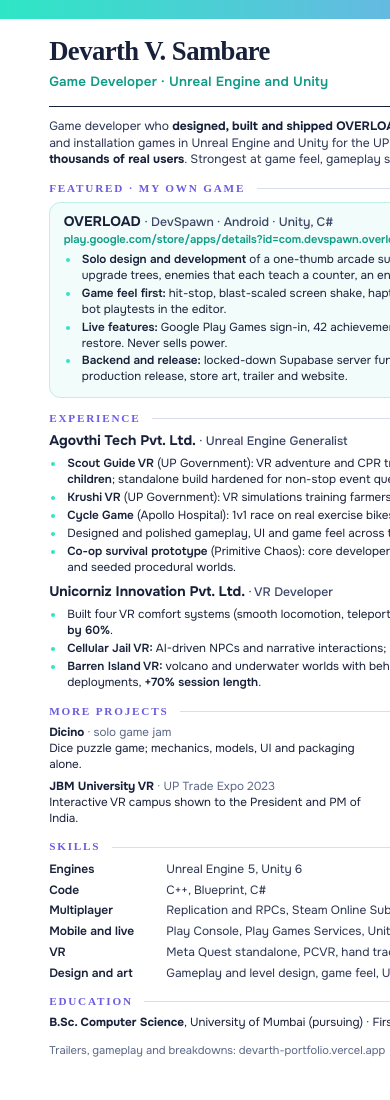
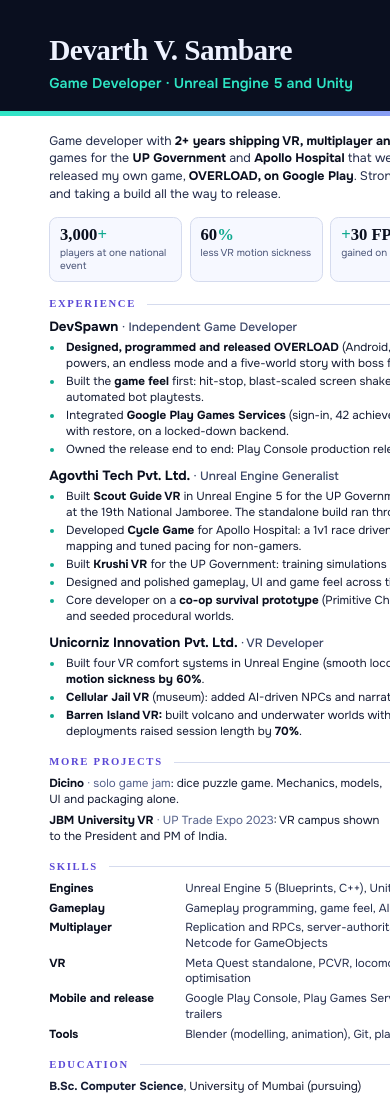
Before and after one commit to DevarthSambare/devarth-portfolio, a plain HTML site: page resume/resume.html in a window 390 px wide. Shown: the top 1100 px of the page. Drawn offline with Linux system fonts and the light colour scheme; a web font is replaced by a local one.

Commit message:
Stronger games resume: proof numbers, Unreal first, impact bullets
- Header band with role, contact, portfolio, LinkedIn and Google Play links
- Row of five proof numbers under the summary
- DevSpawn (Overload) listed as current experience, then Agovthi and
  Unicorniz with result-led bullets
- Skills grouped by engine, gameplay, multiplayer, VR, mobile and tools
- One A4 page, selectable text for applicant tracking systems

Co-Authored-By: Claude Fable 5.2 <noreply@anthropic.com>

```diff
--- a/resume/resume.html
+++ b/resume/resume.html
@@ -1,105 +1,126 @@
 <!DOCTYPE html>
-<html lang="en"><head><meta charset="UTF-8"><title>Devarth V. Sambare · Game Developer · Resume</title>
+<html lang="en"><head><meta charset="UTF-8">
+<title>Devarth V. Sambare - Game Developer (Unreal Engine, Unity) - Resume</title>
+<meta name="author" content="Devarth V. Sambare">
+<meta name="description" content="Game developer resume. Unreal Engine 5, Unity, VR, multiplayer, mobile.">
 <link href="https://fonts.googleapis.com/css2?family=Unbounded:wght@600;700&family=Onest:wght@400;500;600;700&display=swap" rel="stylesheet">
 <style>
 @page{size:A4;margin:0}
 *{box-sizing:border-box;margin:0;padding:0}
-body{font-family:'Onest',sans-serif;color:#18213A;font-size:8.8pt;line-height:1.36;-webkit-print-color-adjust:exact;print-color-adjust:exact}
-.page{width:210mm;min-height:297mm;padding:10mm 13mm 8mm;position:relative}
-.page::before{content:'';position:absolute;left:0;top:0;right:0;height:5mm;background:linear-gradient(90deg,#2EE6C5,#9D8CFF)}
+body{font-family:'Onest',Arial,sans-serif;color:#141B33;font-size:8.75pt;line-height:1.36;-webkit-print-color-adjust:exact;print-color-adjust:exact}
 a{color:inherit;text-decoration:none}
-header{display:flex;justify-content:space-between;align-items:flex-end;gap:10mm;padding-bottom:4mm;border-bottom:1.2px solid #18213A}
-h1{font-family:'Unbounded';font-weight:700;font-size:20pt;letter-spacing:-.02em;line-height:1;white-space:nowrap}
-.role{white-space:nowrap;font-size:10pt;font-weight:600;color:#0E9C86;margin-top:2.2mm;letter-spacing:.02em}
-.contact{text-align:right;font-size:8pt;line-height:1.55;white-space:nowrap;color:#3A4566}
-.contact b{color:#18213A;font-weight:600}
-.summary{margin:3mm 0 1mm;font-size:9.1pt;color:#2A3452}
-.summary b{color:#18213A}
-h2{font-family:'Unbounded';font-weight:600;font-size:8.4pt;letter-spacing:.16em;text-transform:uppercase;color:#6C5CE0;margin:3.4mm 0 1.6mm;display:flex;align-items:center;gap:3mm}
-h2::after{content:'';flex:1;height:1px;background:#D9DDEC}
-.feat{border:1.2px solid #BFEFE6;background:#F2FCFA;border-radius:3mm;padding:2.6mm 3.6mm}
+.page{width:210mm;height:297mm;padding:0 13mm 8mm;position:relative;overflow:hidden}
+.top{margin:0 -13mm;padding:9.5mm 13mm 6mm;background:#0A0F1F;color:#EEF2FF;position:relative}
+.top::after{content:'';position:absolute;left:0;right:0;bottom:0;height:1.4mm;background:linear-gradient(90deg,#2EE6C5,#9D8CFF 60%,#FF3DCB)}
+.top-row{display:flex;justify-content:space-between;align-items:flex-end;gap:8mm}
+h1{font-family:'Unbounded';font-weight:700;font-size:22pt;letter-spacing:-.02em;line-height:1;white-space:nowrap}
+.role{font-size:10.6pt;font-weight:600;color:#2EE6C5;margin-top:2.4mm;letter-spacing:.01em}
+.contact{text-align:right;font-size:8.2pt;line-height:1.6;color:#B9C3E4;white-space:nowrap}
+.contact b{color:#fff;font-weight:600}
+.contact a.l{color:#2EE6C5;font-weight:600}
+.summary{margin:4.4mm 0 0;font-size:9.3pt;line-height:1.42;color:#232C4A}
+.summary b{color:#0A0F1F;font-weight:700}
+.proof{display:grid;grid-template-columns:repeat(5,1fr);gap:2mm;margin:3.6mm 0 0}
+.proof div{border:1px solid #D5DBEE;border-radius:2.2mm;padding:2.2mm 2.6mm;background:#F6F8FF}
+.proof b{display:block;font-family:'Unbounded';font-weight:700;font-size:12.5pt;color:#0A0F1F;line-height:1.05}
+.proof b i{font-style:normal;color:#0FA98F}
+.proof span{display:block;font-size:7.5pt;color:#4A5578;line-height:1.25;margin-top:1mm}
+h2{font-family:'Unbounded';font-weight:600;font-size:8pt;letter-spacing:.16em;text-transform:uppercase;color:#5B49D6;margin:4mm 0 1.8mm;display:flex;align-items:center;gap:3mm}
+h2::after{content:'';flex:1;height:1px;background:#D5DBEE}
+.job{margin-bottom:2.5mm}
 .row{display:flex;justify-content:space-between;align-items:baseline;gap:6mm}
-.t{font-weight:700;font-size:10.4pt}
-.t span{font-weight:500;color:#3A4566;font-size:9.2pt}
-.d{font-size:8.6pt;color:#5B6788;white-space:nowrap;font-weight:500}
-.link{font-size:8.4pt;color:#0E9C86;font-weight:600}
-ul{margin:1.4mm 0 0 4.2mm}
-li{margin-bottom:.5mm;padding-left:.6mm}
-li::marker{color:#2EE6C5}
-li b{font-weight:600}
-.job{margin-bottom:2mm}
-.grid{display:grid;grid-template-columns:1fr 1fr;gap:1.6mm 6mm}
-.mini b{font-weight:700}
-.mini span{color:#5B6788}
-.skills{display:grid;grid-template-columns:28mm 1fr;gap:1.2mm 3mm;font-size:9pt}
-.skills dt{font-weight:600}
-.skills dd{color:#2A3452}
-.foot{display:flex;justify-content:space-between;margin-top:3mm;font-size:8.4pt;color:#5B6788}
+.t{font-weight:700;font-size:10pt;color:#0A0F1F}
+.t span{font-weight:500;color:#3A4566;font-size:9pt}
+.d{font-size:8.3pt;color:#55618A;white-space:nowrap;font-weight:500}
+ul{margin:1.1mm 0 0 4mm}
+li{margin-bottom:.55mm;padding-left:.5mm}
+li::marker{color:#0FA98F}
+li b{font-weight:700;color:#0A0F1F}
+.grid{display:grid;grid-template-columns:1fr 1fr;gap:1.3mm 7mm}
+.mini b{font-weight:700;color:#0A0F1F}
+.mini span{color:#55618A}
+.skills{display:grid;grid-template-columns:33mm 1fr;gap:1mm 3mm;font-size:8.75pt}
+.skills dt{font-weight:700;color:#0A0F1F}
+.skills dd{color:#232C4A}
+.edu{display:flex;justify-content:space-between;gap:6mm}
 </style></head>
 <body><div class="page">
-<header>
-  <div><h1>Devarth V. Sambare</h1><div class="role">Game Developer · Unreal Engine and Unity</div></div>
-  <div class="contact">
-    <b><a href="mailto:devarthsambare123@gmail.com">devarthsambare123@gmail.com</a></b> · +91 90828 31419<br>
-    Mumbai region (Vitawa), Maharashtra, India<br>
-    <a href="https://devarth-portfolio.vercel.app">devarth-portfolio.vercel.app</a> · <a href="https://www.linkedin.com/in/devarth-sambare-2b8049218/">LinkedIn</a>
+
+<div class="top">
+  <div class="top-row">
+    <div>
+      <h1>Devarth V. Sambare</h1>
+      <div class="role">Game Developer · Unreal Engine 5 and Unity</div>
+    </div>
+    <div class="contact">
+      <b><a href="mailto:devarthsambare123@gmail.com">devarthsambare123@gmail.com</a></b> · +91 90828 31419<br>
+      Mumbai region, Maharashtra, India · Open to full-time roles<br>
+      <a class="l" href="https://devarth-portfolio.vercel.app">devarth-portfolio.vercel.app</a> · <a class="l" href="https://www.linkedin.com/in/devarth-sambare-2b8049218/">LinkedIn</a> · <a class="l" href="https://play.google.com/store/apps/details?id=com.devspawn.overload">Overload on Google Play</a>
+    </div>
   </div>
-</header>
+</div>
 
-<p class="summary">Game developer who <b>designed, built and shipped OVERLOAD solo on Google Play</b>. Two years building VR, multiplayer and installation games in Unreal Engine and Unity for the UP Government, Apollo Hospital and museums, played by <b>thousands of real users</b>. Strongest at game feel, gameplay systems, multiplayer and getting games all the way to release.</p>
+<p class="summary">Game developer with <b>2+ years shipping VR, multiplayer and mobile games</b> in Unreal Engine 5 and Unity. Built client games for the <b>UP Government</b> and <b>Apollo Hospital</b> that were played by thousands, and designed, programmed and released my own game, <b>OVERLOAD, on Google Play</b>. Strongest in gameplay programming, game feel, VR interaction and taking a build all the way to release.</p>
 
-<h2>Featured · My own game</h2>
-<div class="feat">
-  <div class="row"><div class="t">OVERLOAD <span>· DevSpawn · Android · Unity, C#</span></div><div class="d">2026 · Live on Google Play</div></div>
-  <div class="link"><a href="https://play.google.com/store/apps/details?id=com.devspawn.overload">play.google.com/store/apps/details?id=com.devspawn.overload</a></div>
+<div class="proof">
+  <div><b>3,000<i>+</i></b><span>players at one national event</span></div>
+  <div><b>60<i>%</i></b><span>less VR motion sickness</span></div>
+  <div><b><i>+</i>30 FPS</b><span>gained on PCVR builds</span></div>
+  <div><b>10<i>+</i></b><span>games and VR titles built</span></div>
+  <div><b>1</b><span>game shipped solo to Google Play</span></div>
+</div>
+
+<h2>Experience</h2>
+
+<div class="job">
+  <div class="row"><div class="t">DevSpawn <span>· Independent Game Developer</span></div><div class="d">2026 to Present</div></div>
   <ul>
-    <li><b>Solo design and development</b> of a one-thumb arcade survivor: hold to charge, release to blast. 20+ powers across upgrade trees, enemies that each teach a counter, an endless mode and a five-world story with bosses.</li>
-    <li><b>Game feel first:</b> hit-stop, blast-scaled screen shake, haptics and musical kill sounds; balance tuned with automated bot playtests in the editor.</li>
-    <li><b>Live features:</b> Google Play Games sign-in, 42 achievements, global leaderboard, cloud saves, in-app purchases with restore. Never sells power.</li>
-    <li><b>Backend and release:</b> locked-down Supabase server functions, redeem codes, in-app data deletion; Play Console production release, store art, trailer and website.</li>
+    <li><b>Designed, programmed and released OVERLOAD</b> (Android, Google Play) alone: a one-thumb arcade survivor with 20+ powers, an endless mode and a five-world story with boss fights.</li>
+    <li>Built the <b>game feel</b> first: hit-stop, blast-scaled screen shake, haptics and musical kill sounds, then balanced it with automated bot playtests.</li>
+    <li>Integrated <b>Google Play Games Services</b> (sign-in, 42 achievements, global leaderboard, cloud saves) and in-app purchases with restore, on a locked-down backend.</li>
+    <li>Owned the release end to end: Play Console production release, store listing, trailer and website.</li>
   </ul>
 </div>
 
-<h2>Experience</h2>
 <div class="job">
   <div class="row"><div class="t">Agovthi Tech Pvt. Ltd. <span>· Unreal Engine Generalist</span></div><div class="d">Sep 2024 to Aug 2026 · Thane</div></div>
   <ul>
-    <li><b>Scout Guide VR</b> (UP Government): VR adventure and CPR training for the 19th National Jamboree, <b>played by 3,000+ children</b>; standalone build hardened for non-stop event queues.</li>
-    <li><b>Krushi VR</b> (UP Government): VR simulations training farmers in modern agricultural practices.</li>
-    <li><b>Cycle Game</b> (Apollo Hospital): 1v1 race on real exercise bikes; hardware input, speed mapping and pacing for non-gamers.</li>
-    <li>Designed and polished gameplay, UI and game feel across titles, <b>+25% engagement</b> in testing sessions.</li>
-    <li><b>Co-op survival prototype</b> (Primitive Chaos): core developer. Online co-op with server-authoritative gameplay, AI animals and seeded procedural worlds.</li>
+    <li>Built <b>Scout Guide VR</b> in Unreal Engine 5 for the UP Government: a VR adventure and CPR trainer <b>played by 3,000+ children</b> at the 19th National Jamboree. The standalone build ran through non-stop event queues.</li>
+    <li>Developed <b>Cycle Game</b> for Apollo Hospital: a 1v1 race driven by real exercise bikes. Wrote the race logic and hardware speed mapping and tuned pacing for non-gamers.</li>
+    <li>Built <b>Krushi VR</b> for the UP Government: training simulations that teach farmers modern agricultural practices.</li>
+    <li>Designed and polished gameplay, UI and game feel across titles, <b>raising engagement by 25%</b> in testing sessions.</li>
+    <li>Core developer on a <b>co-op survival prototype</b> (Primitive Chaos): online co-op with server-authoritative gameplay, AI animals and seeded procedural worlds.</li>
   </ul>
 </div>
+
 <div class="job">
-  <div class="row"><div class="t">Unicorniz Innovation Pvt. Ltd. <span>· VR Developer</span></div><div class="d">Mar 2024 to Jul 2024 · also Intern, Mar 2023 to May 2023</div></div>
+  <div class="row"><div class="t">Unicorniz Innovation Pvt. Ltd. <span>· VR Developer</span></div><div class="d">Mar 2024 to Jul 2024 · Intern, Mar 2023 to May 2023</div></div>
   <ul>
-    <li>Built four VR comfort systems (smooth locomotion, teleport, haptics, guided interaction) that <b>cut reported motion sickness by 60%</b>.</li>
-    <li><b>Cellular Jail VR:</b> AI-driven NPCs and narrative interactions; PCVR builds optimised by <b>+30 FPS</b>.</li>
-    <li><b>Barren Island VR:</b> volcano and underwater worlds with behaviour-tree NPCs, <b>+20% engagement</b>; three cross-platform deployments, <b>+70% session length</b>.</li>
+    <li>Built four VR comfort systems in Unreal Engine (smooth locomotion, teleport, haptics, guided interaction) that <b>cut reported motion sickness by 60%</b>.</li>
+    <li><b>Cellular Jail VR</b> (museum): added AI-driven NPCs and narrative interactions, and optimised PCVR builds by <b>+30 FPS</b>.</li>
+    <li><b>Barren Island VR:</b> built volcano and underwater worlds with behaviour-tree NPCs, <b>+20% engagement</b>; three cross-platform deployments raised session length by <b>70%</b>.</li>
   </ul>
 </div>
 
 <h2>More projects</h2>
 <div class="grid">
-  <div class="mini"><b>Dicino</b> <span>· solo game jam</span><br>Dice puzzle game; mechanics, models, UI and packaging alone.</div>
-  <div class="mini"><b>CourtRoom VR</b> <span>· team</span><br>Animations and in-VR case simulation functions.</div>
-  <div class="mini"><b>JBM University VR</b> <span>· UP Trade Expo 2023</span><br>Interactive VR campus shown to the President and PM of India.</div>
-  <div class="mini"><b>Seaside Wedding VR</b> <span>· freelance</span><br>A couple's wedding recreated as an island VR experience.</div>
+  <div class="mini"><b>Dicino</b> <span>· solo game jam</span>: dice puzzle game. Mechanics, models, UI and packaging alone.</div>
+  <div class="mini"><b>CourtRoom VR</b> <span>· team</span>: character animations and in-VR case simulation logic.</div>
+  <div class="mini"><b>JBM University VR</b> <span>· UP Trade Expo 2023</span>: VR campus shown to the President and PM of India.</div>
+  <div class="mini"><b>Cabin in the Woods</b> <span>· Unreal Engine 5</span>: three cinematic scenes lit and shot in three hours.</div>
 </div>
 
 <h2>Skills</h2>
 <dl class="skills">
-  <dt>Engines</dt><dd>Unreal Engine 5, Unity 6</dd>
-  <dt>Code</dt><dd>C++, Blueprint, C#</dd>
-  <dt>Multiplayer</dt><dd>Replication and RPCs, Steam Online Subsystem, EOS, Steamworks, Netcode for GameObjects</dd>
-  <dt>Mobile and live</dt><dd>Play Console, Play Games Services, Unity IAP, Supabase, store listings and trailers</dd>
-  <dt>VR</dt><dd>Meta Quest standalone, PCVR, hand tracking, locomotion and comfort design</dd>
-  <dt>Design and art</dt><dd>Gameplay and level design, game feel, UI/UX, Blender modelling and animation, playtesting and QA</dd>
+  <dt>Engines</dt><dd>Unreal Engine 5 (Blueprints, C++), Unity 6 (C#)</dd>
+  <dt>Gameplay</dt><dd>Gameplay programming, game feel, AI behaviour trees and pathfinding, physics, level design, UI</dd>
+  <dt>Multiplayer</dt><dd>Replication and RPCs, server-authoritative gameplay, Steam Online Subsystem, EOS, Steamworks, Netcode for GameObjects</dd>
+  <dt>VR</dt><dd>Meta Quest standalone, PCVR, locomotion and comfort design, hand tracking, performance optimisation</dd>
+  <dt>Mobile and release</dt><dd>Google Play Console, Play Games Services, in-app purchases, Supabase backend, store listings and trailers</dd>
+  <dt>Tools</dt><dd>Blender (modelling, animation), Git, playtesting, debugging and QA</dd>
 </dl>
 
 <h2>Education</h2>
-<div class="row"><div><b>B.Sc. Computer Science</b>, University of Mumbai (pursuing) · First-year CGPA <b>9.09</b></div></div>
+<div class="edu"><div><b>B.Sc. Computer Science</b>, University of Mumbai (pursuing)</div><div class="d">First-year CGPA 9.09</div></div>
 
-<div class="foot"><span>Trailers, gameplay and breakdowns: devarth-portfolio.vercel.app</span><span>Overload on Google Play: search "Overload Survive the Swarm"</span></div>
 </div></body></html>
```
Also changed, not shown: 1 other file.
